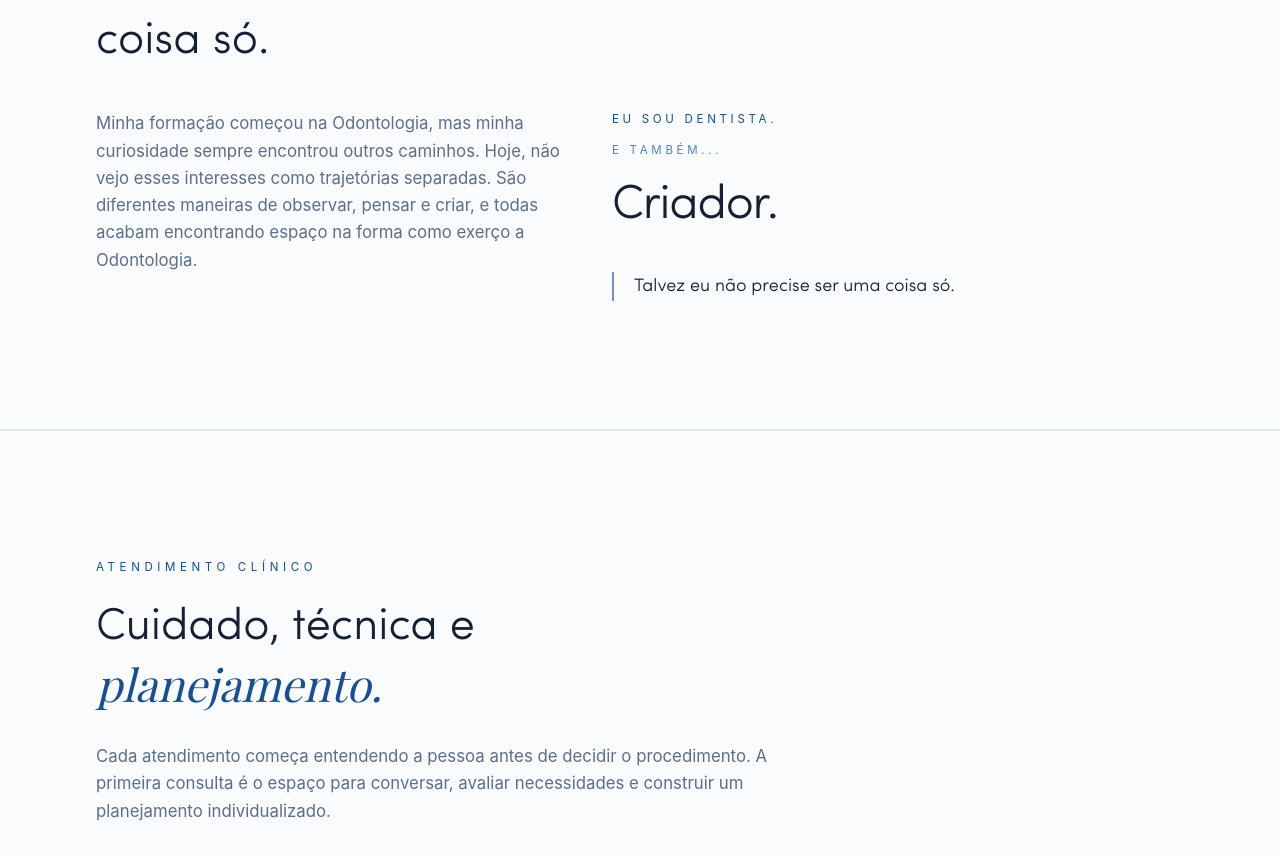
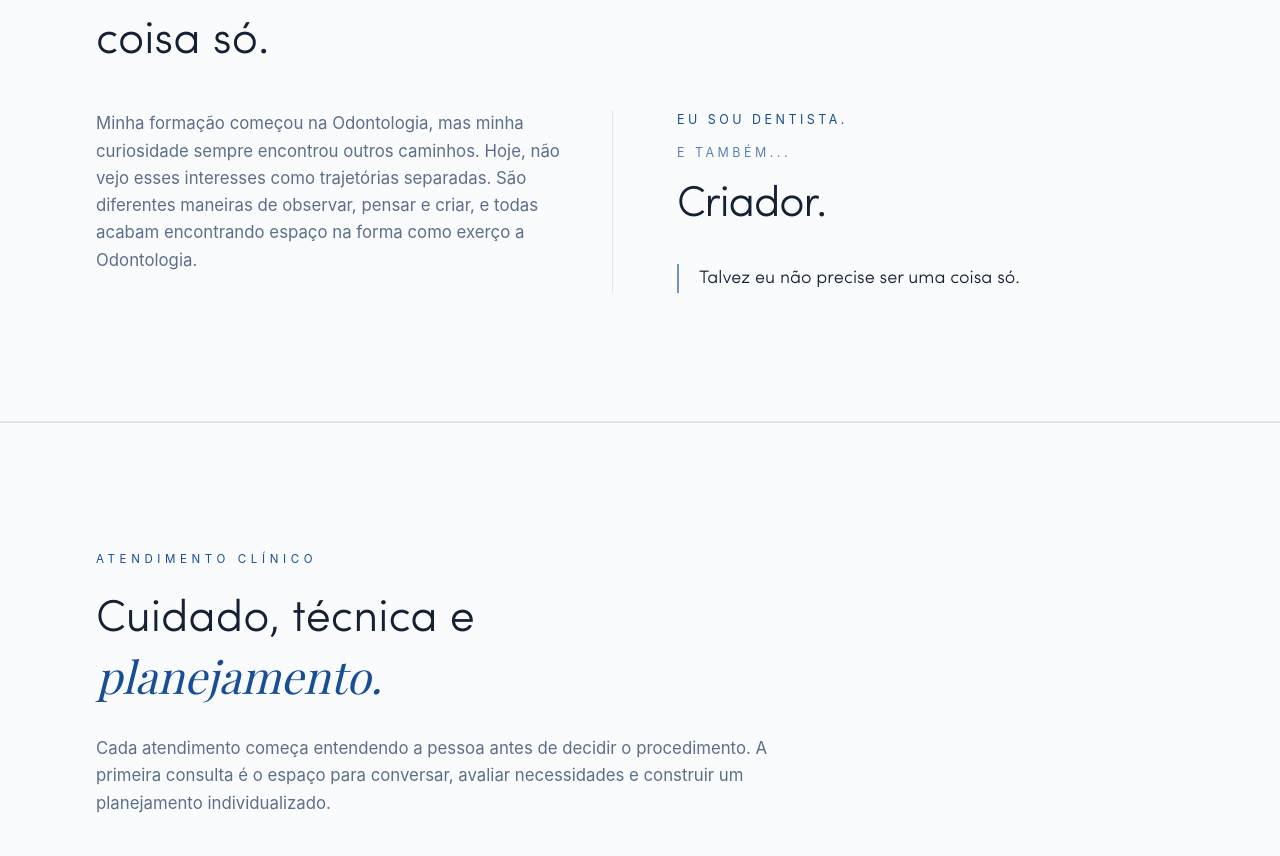
Before and after one commit to drmatheusfilgueiras/matheusfilgueiras, a React (Vite) app: page / in a window 1280 px wide. Shown: the part 1852-2708 px from the top of the page. Built offline with nearby package versions, Linux system fonts and the light colour scheme; the HTML template or start-up script is replaced by a standard one; a web font is replaced by a local one.

Commit message:
style: refine about identity split

```diff
--- a/src/pages/HomePage.jsx
+++ b/src/pages/HomePage.jsx
@@ -210,10 +210,10 @@ function SobreRotator() {
   return (
     <div className="space-y-4">
       <div>
-        <p className="text-[0.72rem] uppercase tracking-[0.32em] text-primary">Eu sou dentista.</p>
-        <p className="mt-3 text-[0.72rem] uppercase tracking-[0.32em] text-primary/70">E também...</p>
+        <p className="text-[0.78rem] uppercase tracking-[0.28em] text-primary">Eu sou dentista.</p>
+        <p className="mt-3 text-[0.78rem] uppercase tracking-[0.28em] text-primary/70">E também...</p>
       </div>
-      <div className="relative min-h-[4.5rem] overflow-hidden text-4xl font-light leading-tight tracking-tight text-foreground sm:text-[3rem]">
+      <div className="relative min-h-[3.8rem] overflow-hidden text-[2.45rem] font-light leading-tight tracking-tight text-foreground sm:text-[2.7rem]">
         <AnimatePresence mode="wait">
           <motion.span
             key={palavra}
@@ -459,7 +459,7 @@ function HomePage() {
                             Eu nunca soube ser uma coisa só.
                         </h2>
                     </Reveal>
-                    <div className="mt-10 grid gap-12 lg:grid-cols-[0.9fr_1.1fr]">
+                    <div className="mt-10 grid gap-10 lg:grid-cols-[0.9fr_1.1fr] lg:items-stretch lg:gap-12">
                         <Reveal delay={0.05} className="text-[1.05rem] leading-relaxed text-muted-foreground">
                             <p>
                                 Minha formação começou na Odontologia, mas minha curiosidade sempre encontrou outros
@@ -468,11 +468,13 @@ function HomePage() {
                                 exerço a Odontologia.
                             </p>
                         </Reveal>
-                        <Reveal delay={0.12} className="space-y-6 text-[1.05rem] leading-relaxed text-muted-foreground">
-                            <SobreRotator />
-                            <p className="border-l-2 border-primary/60 pl-5 text-lg font-light leading-relaxed text-foreground">
-                                Talvez eu não precise ser uma coisa só.
-                            </p>
+                        <Reveal delay={0.12} className="flex border-t border-border pt-10 text-[1.05rem] leading-relaxed text-muted-foreground lg:min-h-full lg:items-center lg:border-l lg:border-t-0 lg:pl-12 lg:pt-0 xl:pl-16">
+                            <div className="w-full space-y-6">
+                                <SobreRotator />
+                                <p className="border-l-2 border-primary/60 pl-5 text-lg font-light leading-relaxed text-foreground">
+                                    Talvez eu não precise ser uma coisa só.
+                                </p>
+                            </div>
                         </Reveal>
                     </div>
                 </div>
```
